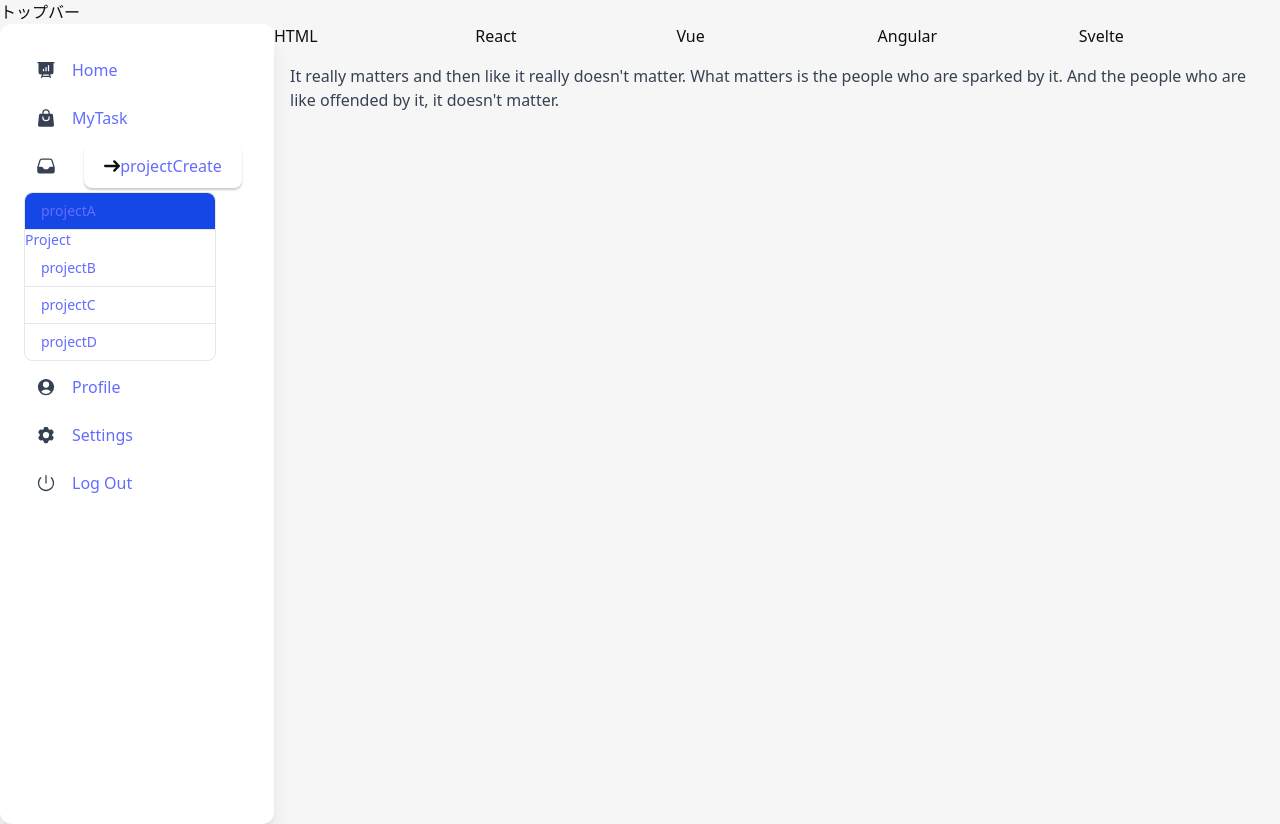
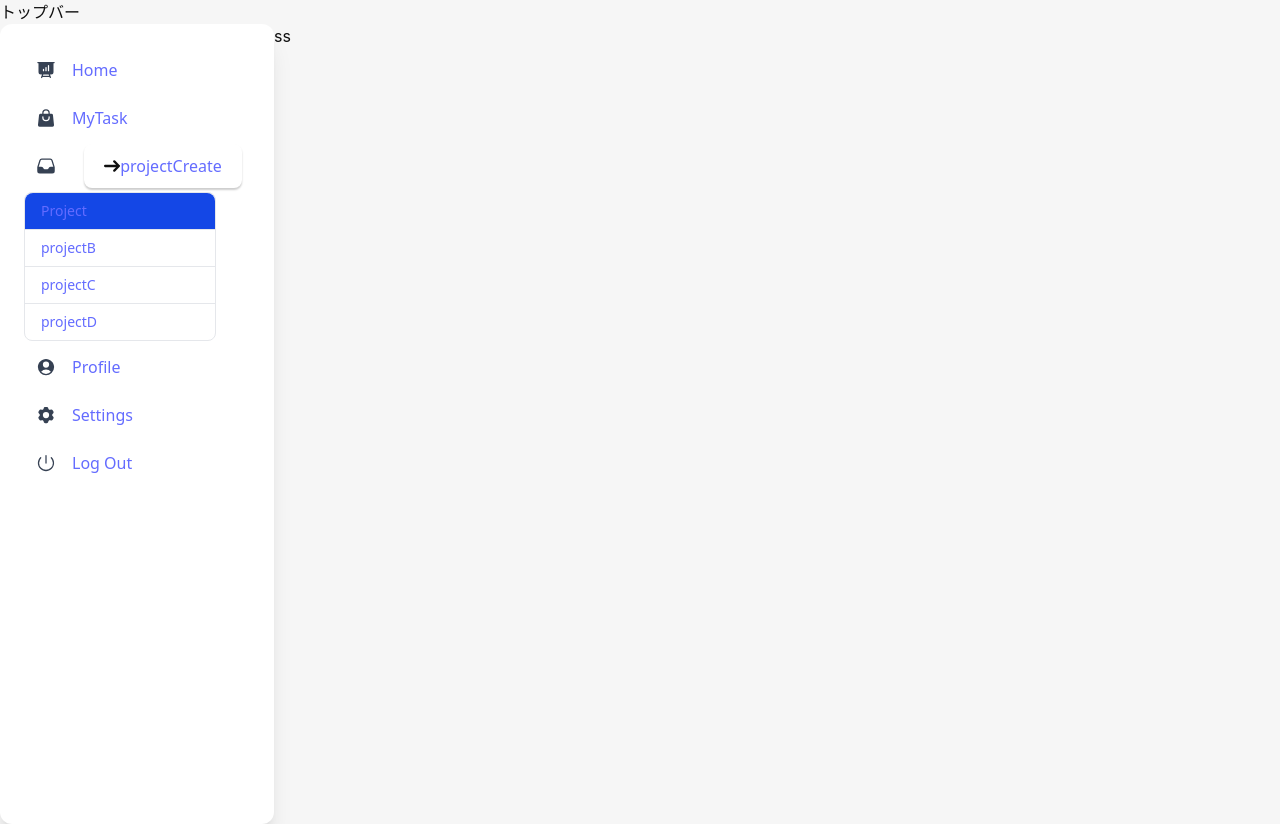
Before and after one commit to bonuxn/projectManageTool, a React (Vite) app in the folder project_management_app/: page /project in a window 1280 px wide. Built offline with nearby package versions, Linux system fonts and the light colour scheme.

Commit message:
change project tab bar

```diff
--- a/project_management_app/src/components/Sidebar.tsx
+++ b/project_management_app/src/components/Sidebar.tsx
@@ -39,10 +39,7 @@ export default function Sidebar() {
                     </button>
                 </div>
                 <div className="w-48 text-sm font-medium text-gray-900 bg-white border border-gray-200 rounded-lg dark:bg-gray-700 dark:border-gray-600 dark:text-white">
-                    <a href="#" aria-current="true" className="block w-full px-4 py-2 text-white bg-blue-700 border-b border-gray-200 rounded-t-lg cursor-pointer dark:bg-gray-800 dark:border-gray-600">
-                        projectA
-                    </a>
-                    <Link to="/project">Project</Link>
+                    <Link to="/project" aria-current="true" className="block w-full px-4 py-2 text-white bg-blue-700 border-b border-gray-200 rounded-t-lg cursor-pointer dark:bg-gray-800 dark:border-gray-600">Project</Link>
 
                     <a href="#" className="block w-full px-4 py-2 border-b border-gray-200 cursor-pointer hover:bg-gray-100 hover:text-blue-700 focus:outline-none focus:ring-2 focus:ring-blue-700 focus:text-blue-700 dark:border-gray-600 dark:hover:bg-gray-600 dark:hover:text-white dark:focus:ring-gray-500 dark:focus:text-white">
                         projectB
--- a/project_management_app/src/components/topToolBar/TopToolBar.tsx
+++ b/project_management_app/src/components/topToolBar/TopToolBar.tsx
@@ -2,7 +2,7 @@ import "./TopToolBar.css"
 
 export default function TopToolBar() {
     return (
-
+        <div>sss</div>
 
 
     );
--- a/project_management_app/src/pages/Project.tsx
+++ b/project_management_app/src/pages/Project.tsx
@@ -1,69 +1,44 @@
 import "./Project.css"
-import {
-  Tabs,
-  TabsHeader,
-  TabsBody,
-  Tab,
-  TabPanel,
-} from "@material-tailwind/react";
+// import React from "react";
+// import {
+//   Tabs
+// } from "@material-tailwind/react";
+// import { SelectFace3d, ProfileCircle, Settings } from "iconoir-react";
 
 export default function Project() {
+    return (
+      <div>ss</div>
+    // <Tabs defaultValue="dashboard">
+    //   <Tabs.List className="w-full">
+    //     <Tabs.Trigger className="w-full" value="dashboard">
+    //       <SelectFace3d className="mr-2 h-4 w-4" />
+    //       Dashboard
+    //     </Tabs.Trigger>
+    //     <Tabs.Trigger className="w-full" value="profile">
+    //       <ProfileCircle className="mr-2 h-4 w-4" />
+    //       User Profile
+    //     </Tabs.Trigger>
+    //     <Tabs.Trigger className="w-full" value="settings">
+    //       <Settings className="mr-2 h-4 w-4" />
+    //       Settings
+    //     </Tabs.Trigger>
+    //     <Tabs.TriggerIndicator />
+    //   </Tabs.List>
+    //   <Tabs.Panel value="dashboard">
+    //     It really matters and then like it really doesn&apos;t matter. What
+    //     matters is the people who are sparked by it. And the people who are like
+    //     offended by it, it doesn&apos;t matter.
+    //   </Tabs.Panel>
+    //   <Tabs.Panel value="profile">
+    //     Because it&apos;s about motivating the doers. Because I&apos;m here to
+    //     follow my dreams and inspire other people to follow their dreams, too.
+    //   </Tabs.Panel>
+    //   <Tabs.Panel value="settings">
+    //     We&apos;re not always in the position that we want to be at. We&apos;re
+    //     constantly growing. We&apos;re constantly making mistakes. We&apos;re
+    //     constantly trying to express ourselves and actualize our dreams.
+    //   </Tabs.Panel>
+    // </Tabs>
+  );
 
-    const data = [
-    {
-        label: "HTML",
-        value: "html",
-        desc: `It really matters and then like it really doesn't matter.
-        What matters is the people who are sparked by it. And the people
-        who are like offended by it, it doesn't matter.`,
-    },
-    {
-        label: "React",
-        value: "react",
-        desc: `Because it's about motivating the doers. Because I'm here
-        to follow my dreams and inspire other people to follow their dreams, too.`,
-    },
-    {
-        label: "Vue",
-        value: "vue",
-        desc: `We're not always in the position that we want to be at.
-        We're constantly growing. We're constantly making mistakes. We're
-        constantly trying to express ourselves and actualize our dreams.`,
-    },
-    {
-        label: "Angular",
-        value: "angular",
-        desc: `Because it's about motivating the doers. Because I'm here
-        to follow my dreams and inspire other people to follow their dreams, too.`,
-    },
-    {
-        label: "Svelte",
-        value: "svelte",
-        desc: `We're not always in the position that we want to be at.
-        We're constantly growing. We're constantly making mistakes. We're
-        constantly trying to express ourselves and actualize our dreams.`,
-    },
-    ];
-
-  return (
-    <div>
-    <Tabs value="html" className="sss">
-      <TabsHeader placeholder={undefined} onResize={undefined} onResizeCapture={undefined} onPointerEnterCapture={undefined} onPointerLeaveCapture={undefined}>
-        {data.map(({ label, value }) => (
-          <Tab key={value} value={value} placeholder={undefined} onResize={undefined} onResizeCapture={undefined} onPointerEnterCapture={undefined} onPointerLeaveCapture={undefined}>
-            {label}
-          </Tab>
-        ))}
-
-      </TabsHeader>
-      <TabsBody placeholder={undefined} onResize={undefined} onResizeCapture={undefined} onPointerEnterCapture={undefined} onPointerLeaveCapture={undefined}>
-        {data.map(({ value, desc }) => (
-          <TabPanel key={value} value={value}>
-            {desc}
-          </TabPanel>
-        ))}
-      </TabsBody>
-    </Tabs>
-    </div>
-  );
 }
```
